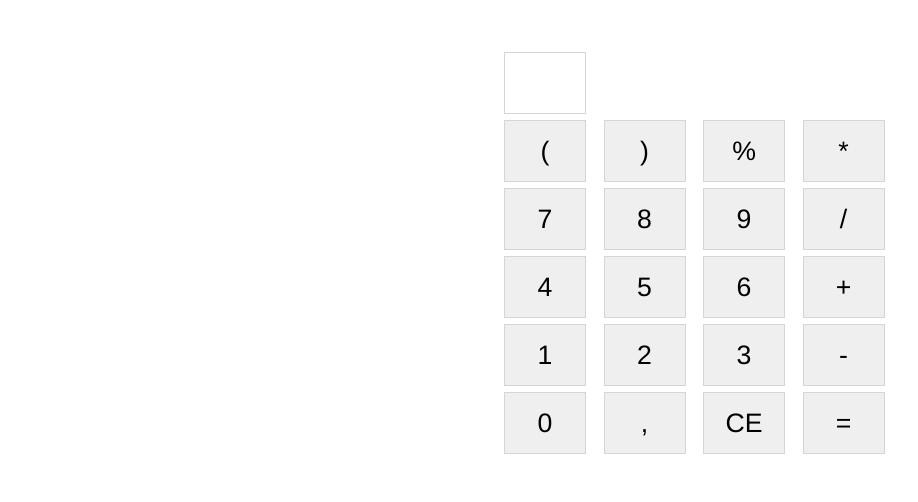
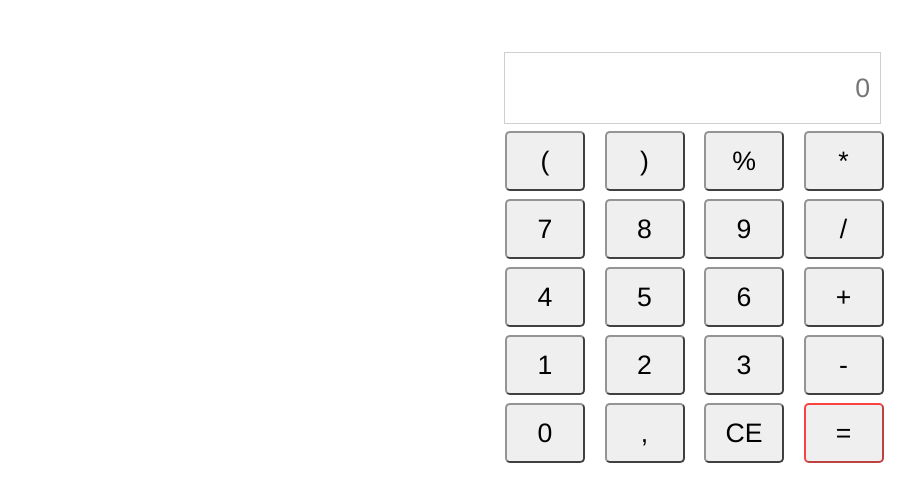
Before and after one commit to MajorAxe/projects, a plain HTML site: page Git/test xsolla/index.html in a window 1280 px wide. Shown: the part 106-608 px from the top of the page, without its empty margins (0-918 px from the left). Drawn offline with Linux system fonts and the light colour scheme.

Commit message:
add functional
- add main.js
- change style buttons

```diff
--- a/Git/test xsolla/css/style.css
+++ b/Git/test xsolla/css/style.css
@@ -27,14 +27,46 @@ img {
     margin-left: 500px;
 }
 
-input {
+button {
     width: 80px;
     height: 60px;
     margin: 2px;
-    padding: 0;
+    font-family: Helvetica, Arial, sans-serif;
+    color: black;
+    font-size: 20pt;
+    border-radius: 5px;
+    border-color: rgb(148, 148, 148);
+}
+
+button:hover {
+    background: rgba(102, 102, 102, 0.103)
+}
+
+#string {
+    text-align: right;
+    width: 355px;
+    height: 50px;
+    margin: 2px;
+    padding: 10px;
     border: 0;
     font-family: Helvetica, Arial, sans-serif;
     color: black;
     font-size: 20pt;
-    outline: 1px solid rgba(0, 0, 0, 0.164);
+    outline: 1px solid rgba(148, 148, 148, 0.445);
 }
+
+#equals {
+    width: 80px;
+    height: 60px;
+    margin: 2px;
+    font-family: Helvetica, Arial, sans-serif;
+    color: black;
+    font-size: 20pt;
+    border-radius: 5px;
+    border-color: rgba(255, 0, 0, 0.726);
+    border-width: 2px;
+}
+
+#equals:hover {
+    background: rgba(255, 0, 0, 0.103)
+}
--- a/Git/test xsolla/index.html
+++ b/Git/test xsolla/index.html
@@ -6,42 +6,43 @@
           <title>Калькулятор</title>
      </head>
      <body>
-          <img alt="logo" src="img/logo-xsolla.png" width="100" height="100">
+          <a href="index.html"><img alt="logo" src="img/logo-xsolla.png" width="100" height="100" ></a>
           <h1>Калькулятор</h1>
           <table class="main">
                <tr class="display">
-                    <td colspan="5"><input type="text" name="input"></td>
+                    <td colspan="5"><input id="string" type="text" name="string" placeholder="0"></td>
                </tr>
-               <tr class="buttons">
-                    <td><input type="button" value="("></td>
-                    <td><input type="button" value=")"></td>
-                    <td><input type="button" value="%"></td>
-                    <td><input type="button" value="*"></td>
+               <tr>
+                    <td><button class="symbol">(</button></td>
+                    <td><button class="symbol">)</button></td>
+                    <td><button class="operations">%</button></td>
+                    <td><button class="operations">*</button></td>
                </tr>
-               <tr class="buttons">
-                    <td><input type="button" value="7"></td>
-                    <td><input type="button" value="8"></td>
-                    <td><input type="button" value="9"></td>
-                    <td><input type="button" value="/"></td>
+               <tr>
+                    <td><button class="number">7</button></td>
+                    <td><button class="number">8</button></td>
+                    <td><button class="number">9</button></td>
+                    <td><button class="operations">/</button></td>
                </tr>
-               <tr class="buttons">
-                    <td><input type="button" value="4"></td>
-                    <td><input type="button" value="5"></td>
-                    <td><input type="button" value="6"></td>
-                    <td><input type="button" value="+"></td>
+               <tr>
+                    <td><button class="number">4</button></td>
+                    <td><button class="number">5</button></td>
+                    <td><button class="number">6</button></td>
+                    <td><button class="operations">+</button></td>
                </tr>
-               <tr class="buttons">
-                    <td><input type="button" value="1"></td>
-                    <td><input type="button" value="2"></td>
-                    <td><input type="button" value="3"></td>
-                    <td><input type="button" value="-"></td>
+               <tr>
+                    <td><button class="number">1</button></td>
+                    <td><button class="number">2</button></td>
+                    <td><button class="number">3</button></td>
+                    <td><button class="operations">-</button></td>
                </tr>
-               <tr class="buttons">
-                    <td><input type="reset" value="0"></td>
-                    <td><input type="button" value=","></td>
-                    <td><input type="button" value="CE"></td>
-                    <td><input type="button" value="="></td>
-                    </tr>
-          <table>
+               <tr>
+                    <td><button class="number">0</button></td>
+                    <td><button class="symbol">,</button></td>
+                    <td><button class="operations">CE</button></td>
+                    <td><button id="equals">=</button></td>
+               </tr>
+          </table>
+          <script src="js/main.js"></script>
      </body>
 </html>
--- /dev/null
+++ b/Git/test xsolla/js/main.js
@@ -0,0 +1,63 @@
+//кнопки с цифрами
+    let btnNumber = document.querySelectorAll(".number"),
+
+//операции
+    equals = document.getElementById("equals"),
+    btnOperations = document.querySelectorAll(".operations"),
+
+//знаки
+    btnSymbol = document.querySelectorAll(".symbol"),
+
+    result = 0;
+    string = document.querySelector("#string");
+
+//события на кнопки
+btnNumber.forEach(function (item) {
+    item.addEventListener("click", function() {
+        string.value += item.textContent;
+    });
+});
+
+btnSymbol.forEach(function (item) {
+    item.addEventListener("click", function() {
+        string.value += item.textContent;
+    });
+});
+
+btnOperations.forEach(function (item) {
+    item.addEventListener("click", function() {
+        string.value += item.textContent;
+    });
+});
+btnOperations[5].addEventListener('click', function() {
+    string.value = 0;
+    result = 0;
+});
+
+//запрет ввода лишних символов
+string.onkeypress = function(e) {
+
+    e = e || event;
+
+    let chr = getChar(e);
+    if (chr == null) return;
+    if (chr == '(' || chr == ')' || chr == '*' || chr == '/' || chr == '+' || chr == '-' || chr == '=' || chr == ',') {
+        return true;
+    } else if (chr < '0' || chr > '9') {
+        return false;
+    }
+  };
+
+function getChar(event) {
+    if (event.which != 0 && event.charCode != 0) {
+        if (event.which < 32) return null;
+        return String.fromCharCode(event.which);
+    }
+    return null;
+}
+
+//вычисление
+equals = addEventListener('click', function() {
+    result = eval(string.value);
+    string.value = String(result);
+})
```
Also changed, not shown: 1 other file.
